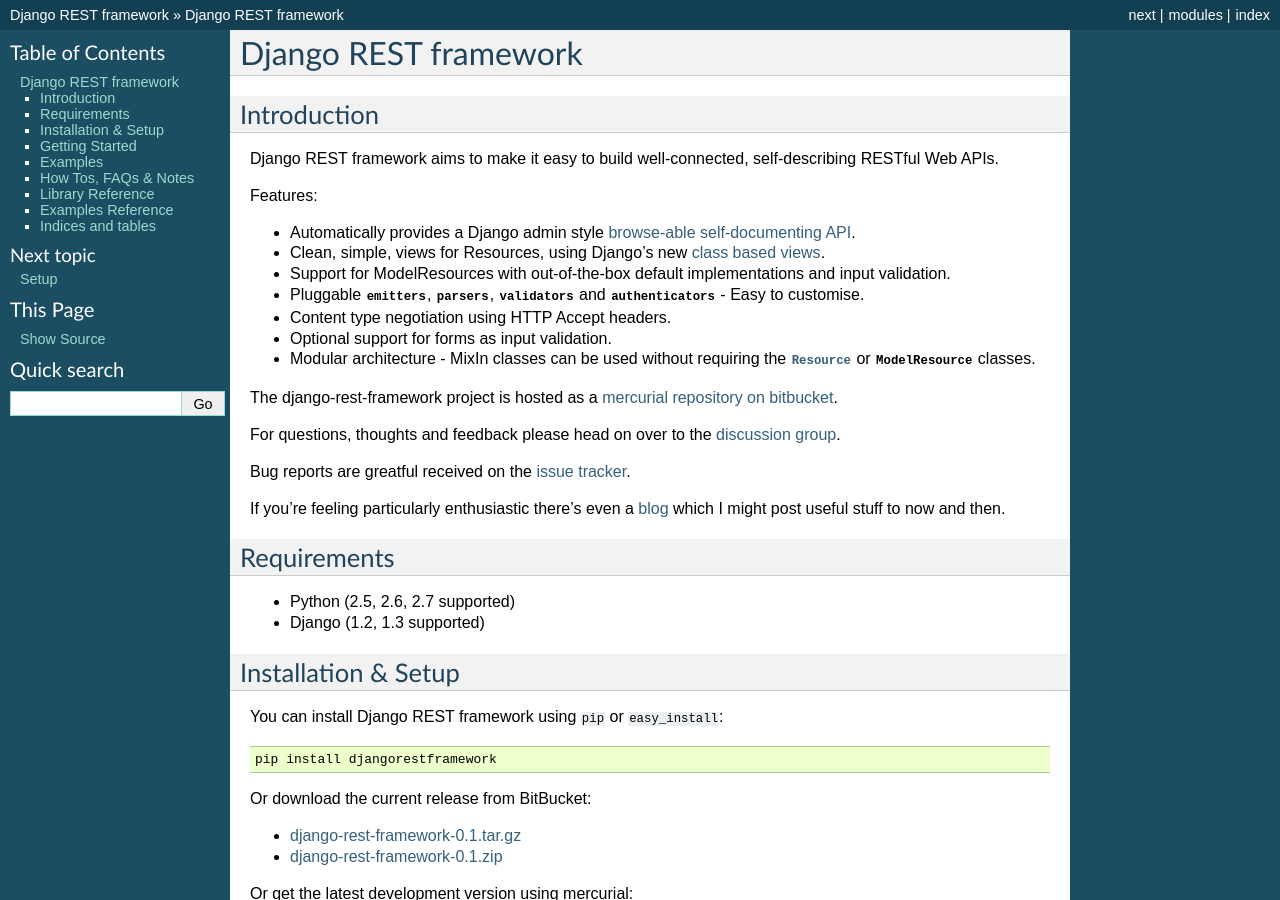
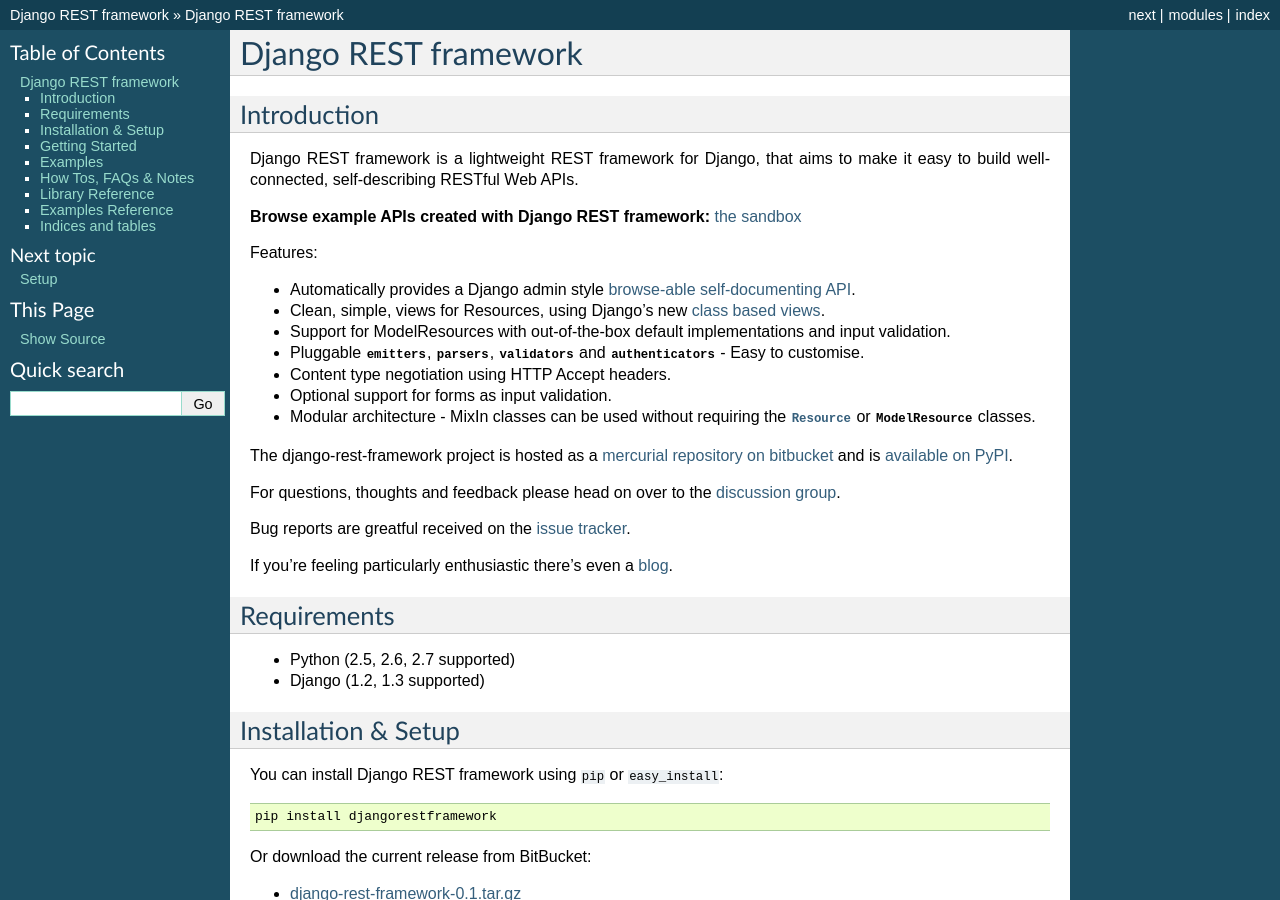
Before and after one commit to kartikeya1213/django-rest-framework, a Sphinx documentation site: the page built from docs/index.rst, in a window 1280 px wide and 900 px high. Built offline with Sphinx 7.4.7, drawn with Linux system fonts in a browser that asks for light colours.

Commit message:
Doc tweaking again. Must get back to some proper stuff soon...

```diff
--- a/docs/index.rst
+++ b/docs/index.rst
@@ -9,7 +9,9 @@ Django REST framework
 Introduction
 ------------
 
-Django REST framework aims to make it easy to build well-connected, self-describing RESTful Web APIs.
+Django REST framework is a lightweight REST framework for Django, that aims to make it easy to build well-connected, self-describing RESTful Web APIs.
+
+**Browse example APIs created with Django REST framework:** `the sandbox <http://api.django-rest-framework.org/>`_
 
 Features:
 
@@ -21,13 +23,13 @@ Features:
 * Optional support for forms as input validation.
 * Modular architecture - MixIn classes can be used without requiring the :class:`.Resource` or :class:`.ModelResource` classes.
 
-The django-rest-framework project is hosted as a `mercurial repository on bitbucket <https://bitbucket.org/tomchristie/django-rest-framework>`_.
+The django-rest-framework project is hosted as a `mercurial repository on bitbucket <https://bitbucket.org/tomchristie/django-rest-framework>`_ and is `available on PyPI <http://pypi.python.org/pypi/djangorestframework>`_.
 
 For questions, thoughts and feedback please head on over to the `discussion group <http://groups.google.com/group/django-rest-framework>`_.
 
 Bug reports are greatful received on the `issue tracker <https://bitbucket.org/tomchristie/django-rest-framework/issues?sort=version>`_.
 
-If you're feeling particularly enthusiastic there's even a `blog <http://blog.django-rest-framework.org>`_ which I might post useful stuff to now and then.
+If you're feeling particularly enthusiastic there's even a `blog <http://blog.django-rest-framework.org>`_.
 
 Requirements
 ------------
```
